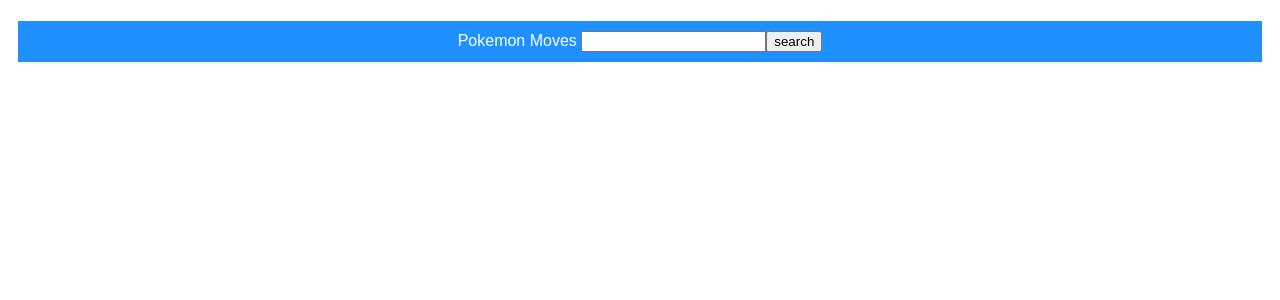
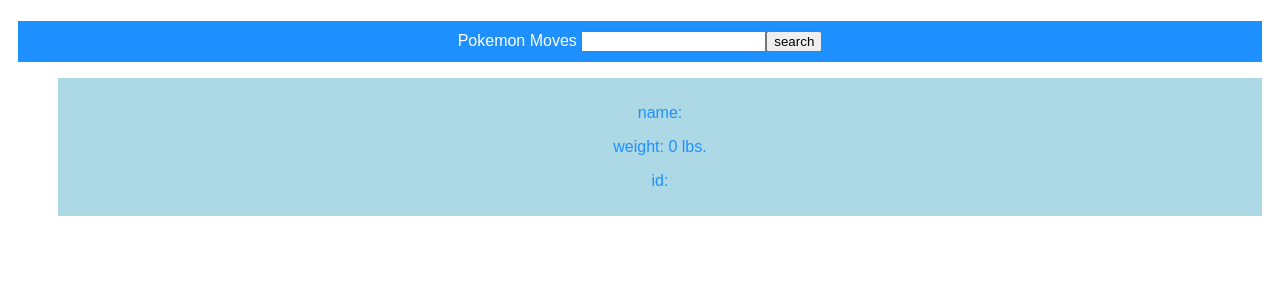
Before and after one commit to Rubiksron/react_pedal_path, a React app: page / in a window 1280 px wide. Shown: the top 300 px of the page. Built offline with nearby package versions, Linux system fonts and the light colour scheme.

Commit message:
components taking props as they should, showing stats below input.

```diff
--- a/src/js/components/Form.js
+++ b/src/js/components/Form.js
@@ -14,23 +14,29 @@ class Form extends React.Component {
     this.state = {
       results: null,
       searchErrorMessage: null,
+      weight: 0,
     };
 
     this.PokemonFetch = this.PokemonFetch.bind(this);
   }
 
   componentDidUpdate() {
-    console.log("---------STATE--------- : ", this.state.results);
+    console.log("---------STATE--------- : ", this.state);
   }
 
   PokemonFetch(pokemon) {
     superagent
       .get(`${API_URL}/${pokemon}`)
       .then((res) => {
-        console.log("request success", res);
+        console.log("res success: ", res.body);
+        // const name = res.body.name;
+        // console.log("name: ", name);
         this.setState({
           results: res.body.moves,
           searchErrorMessage: null,
+          weight: res.body.weight,
+          name: res.body.name,
+          id: res.body.id,
         });
       })
       .catch((err) => {
@@ -48,7 +54,7 @@ class Form extends React.Component {
       <main>
         <h1> {this.props.title} </h1>
         <SearchForm title="Pokemon Moves" handleSearch={this.PokemonFetch} />
-        <SearchResultsList pokemonInfo={this.state.results} />
+        <SearchResultsList pokemonInfo={this.state} />
       </main>
     );
   }
--- /dev/null
+++ b/src/js/components/PokemonStats.js
@@ -0,0 +1,34 @@
+"use strict";
+
+import React from "react";
+
+const myStyle = {
+  color: "white",
+  backgroundColor: "lightblue",
+  color: "DodgerBlue",
+  padding: "10px",
+  fontFamily: "Arial",
+  textAlign: "center",
+  margin: "10px",
+  listStyleType: "none",
+};
+
+class PokemonStats extends React.Component {
+  constructor(props) {
+    super(props);
+  }
+
+  render() {
+    const pokemonInfo = this.props.pokemonInfo.results;
+    console.log("pokemonInfo: ", pokemonInfo);
+    return (
+      <section style={myStyle}>
+        <p>name: {this.props.pokemonInfo.name} </p>
+        <p>weight: {this.props.pokemonInfo.weight} lbs.</p>
+        <p>id: {this.props.pokemonInfo.id}</p>
+      </section>
+    );
+  }
+}
+
+export default PokemonStats;
--- a/src/js/components/SearchForm.js
+++ b/src/js/components/SearchForm.js
@@ -30,7 +30,7 @@ class SearchForm extends React.Component {
 
   handleSubmit(e) {
     e.preventDefault();
-    this.props.handleSearch(this.state.pokemonSearched);
+    this.props.handleSearch(this.state.pokemonSearched.toLowerCase());
   }
   render() {
     return (
--- a/src/js/components/SearchResultsList.js
+++ b/src/js/components/SearchResultsList.js
@@ -1,5 +1,5 @@
 "use strict";
-
+import PokemonStats from "./PokemonStats";
 import React from "react";
 
 const myStyle = {
@@ -12,6 +12,7 @@ const myStyle = {
   margin: "10px",
   listStyleType: "none",
 };
+
 //Search Results List - - display pokemonInfo
 class SearchResultsList extends React.Component {
   constructor(props) {
@@ -19,15 +20,18 @@ class SearchResultsList extends React.Component {
   }
 
   render() {
-    let results = this.props.pokemonInfo || [];
-    console.log("SRL-results: ", results);
+    let results = this.props.pokemonInfo.results || [];
+    console.log("Search Result List - results: ", results);
     return (
       <ul>
+        <section>
+          <PokemonStats pokemonInfo={this.props.pokemonInfo} />
+        </section>
+
         {results.map((item, i) => (
           <a key={i} href={item.move.url}>
             <li key={i} style={myStyle}>
-              {" "}
-              {item.move.name}{" "}
+              {item.move.name}
             </li>
           </a>
         ))}
```
